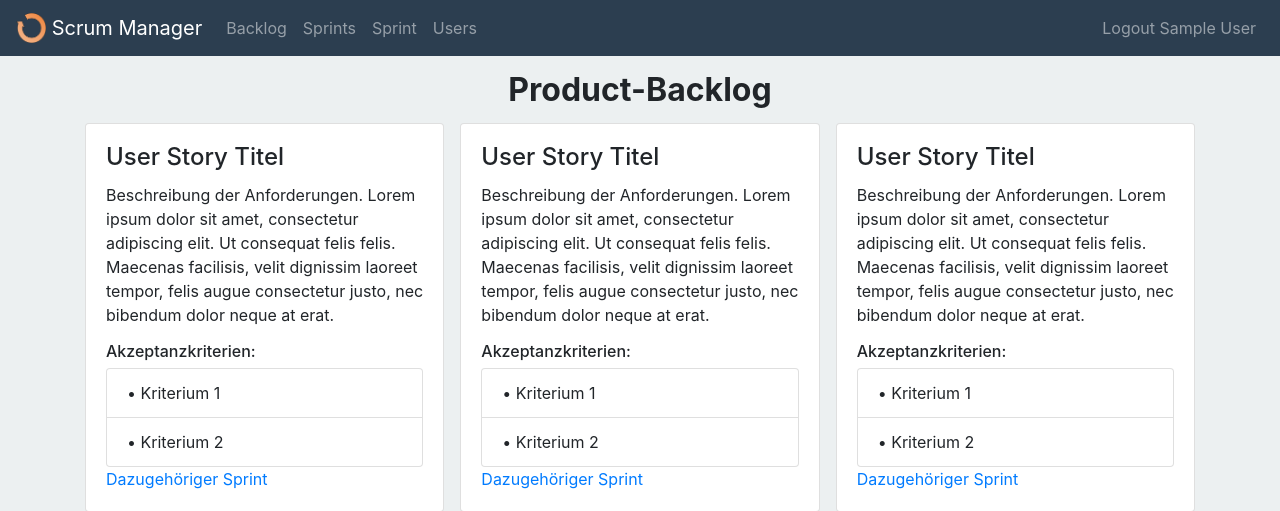
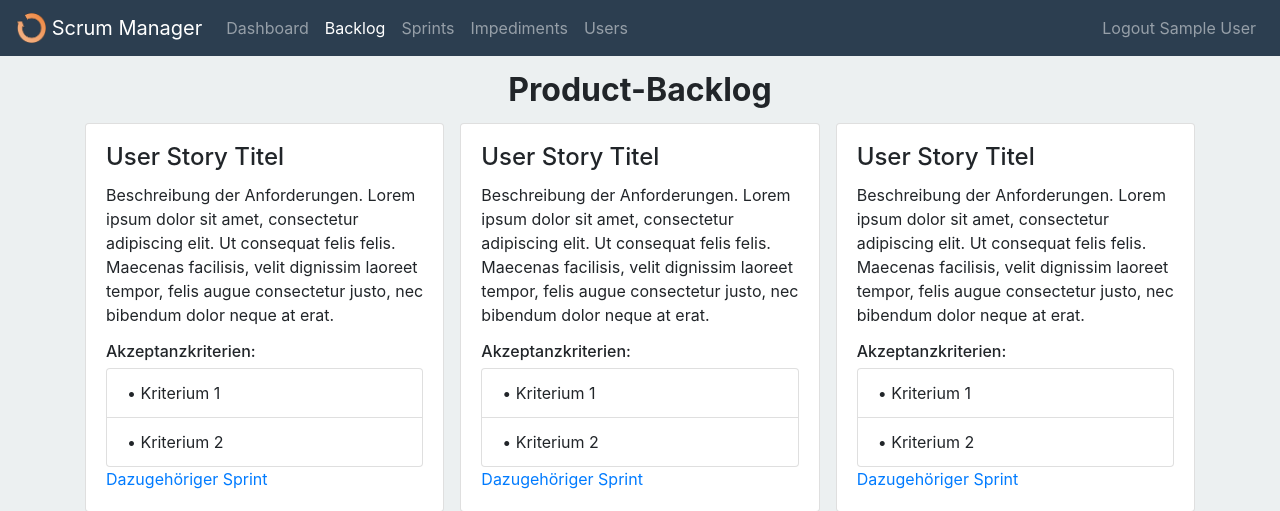
Before and after one commit to Oisins/ScrumManager, a Flask app: page /backlog in a window 1280 px wide. Shown: the top 511 px of the page. Run offline with Flask 2, Linux system fonts and the light colour scheme; the visitor is signed in with stand-in values (Sample User, id 1); data comes from the database, SQL or seed files in the repository; some libraries are stand-ins or nearby versions.

Commit message:
Navbar links verbessert, fixes #31

```diff
--- a/app/templates/base.html
+++ b/app/templates/base.html
@@ -1,14 +1,16 @@
+{% macro link(url, text) %}
+    <li class="nav-item">
+        <a class="nav-link {% if request.path == url %}active{% endif %}" href="{{ url }}">
+            {{ text }}
+        </a>
+    </li>
+{%- endmacro %}
+
 <!DOCTYPE html>
 <html>
 <head>
     {% block head %}
         <title>Scrum Manager</title>
-
-        <script src="/static/js/jquery-3.2.1.min.js"></script>
-        <script src="/static/js/popper.min.js"></script>
-        <script src="/static/js/bootstrap.min.js"></script>
-        <script src="/static/js/jquery-ui.min.js"></script>
-        <script src="/static/js/canvasjs.min.js"></script>
 
         <link rel="stylesheet" href="/static/css/bootstrap.min.css">
         <link rel="stylesheet" href="/static/css/theme.css">
@@ -17,8 +19,13 @@
         <link rel="stylesheet" href="/static/css/jquery-ui.min.css">
         <link rel="stylesheet" href="/static/css/font-awesome.min.css">
 
+        <script src="/static/js/jquery-3.2.1.min.js"></script>
+        <script src="/static/js/popper.min.js"></script>
+        <script src="/static/js/bootstrap.min.js"></script>
+        <script src="/static/js/jquery-ui.min.js"></script>
+        <script src="/static/js/canvasjs.min.js"></script>
+
         <link rel="shortcut icon" type="image/png" href="/static/img/scrum-logo.png">
-
     {% endblock %}
 </head>
 <body>
@@ -34,26 +41,17 @@
 
     <div class="collapse navbar-collapse" id="navbarSupportedContent">
         <ul class="navbar-nav mr-auto">
-            <li class="nav-item">
-                <a class="nav-link" href="/dev/backlog">Backlog</a>
-            </li>
-            <li class="nav-item">
-                <a class="nav-link" href="/sprints">Sprints</a>
-            </li>
-            <li class="nav-item">
-                <a class="nav-link" href="/dev/sprint">Sprint</a>
-            </li>
-            <li class="nav-item">
-                <a class="nav-link" href="/users">Users</a>
-            </li>
+            {{ link("/", "Dashboard") }}
+            {{ link("/backlog", "Backlog") }}
+            {{ link("/sprints", "Sprints") }}
+            {{ link("/impediment", "Impediments") }}
+            {{ link("/users", "Users") }}
         </ul>
         <ul class="navbar-nav">
-            <li class="nav-item">
-                <a class="nav-link" href="/logout">Logout {{ current_user.name }}</a>
-            </li>
+            {{ link("/logout", "Logout " + current_user.name) }}
         </ul>
     </div>
 </nav>
-    {% block body %}{% endblock %}
+{% block body %}{% endblock %}
 </body>
 </html>
```
